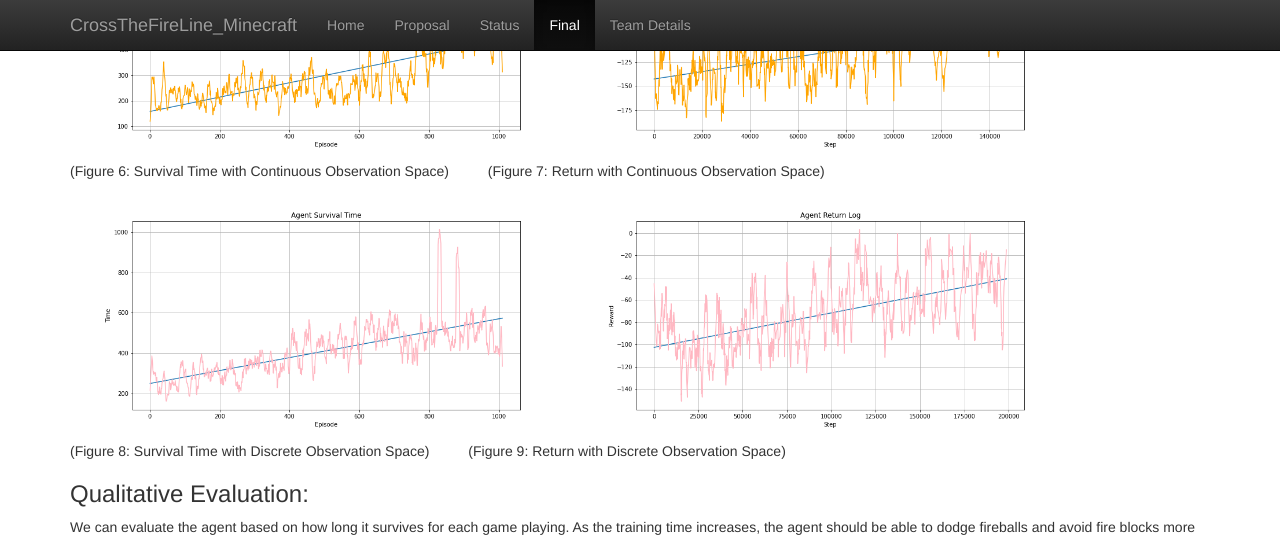
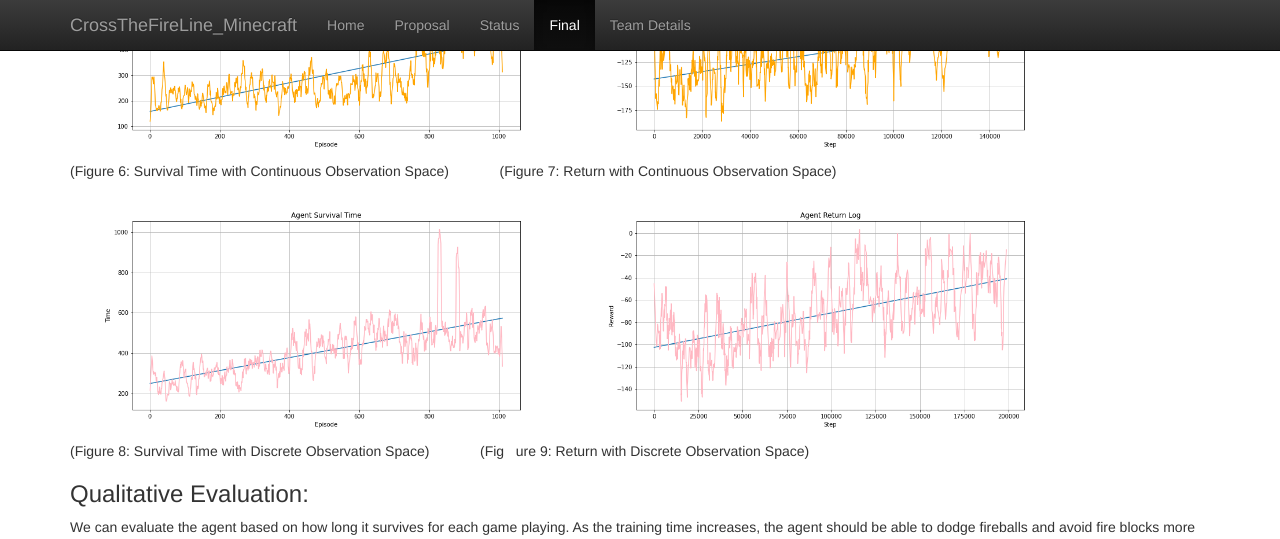
Before and after one commit to Chilly712/CrossTheFireLine_Minecraft, a Jekyll site: the page built from docs/final.md, in a window 1280 px wide and 900 px high, scrolled down 5100 px. Shown: the top 539 px of the window. Built offline with Jekyll 4.4.1, drawn with Linux system fonts in a browser that asks for light colours; some of the changed text lies outside the part shown.

Commit message:
Update final.md

```diff
--- a/docs/final.md
+++ b/docs/final.md
@@ -129,13 +129,13 @@
 
 <img src="images/survivalLinear.png" width="500">  <img src="images/returnsLinear.png" width="500">
 <br>
-(Figure 6: Survival Time with Continuous Observation Space)  &nbsp;&nbsp;&nbsp;&nbsp;&nbsp;&nbsp;&nbsp;&nbsp;  (Figure 7: Return with Continuous Observation Space)
+(Figure 6: Survival Time with Continuous Observation Space)  &nbsp;&nbsp;&nbsp;&nbsp;&nbsp;&nbsp;&nbsp;&nbsp;&nbsp;&nbsp;&nbsp;  (Figure 7: Return with Continuous Observation Space)
 <br>
 
 
 <img src="images/Dis_survivalLinear.png" width="500">  <img src="images/Dis_returnsLinear.png" width="500">
 <br>
-(Figure 8: Survival Time with Discrete Observation Space)  &nbsp;&nbsp;&nbsp;&nbsp;&nbsp;&nbsp;&nbsp;&nbsp;  (Figure 9: Return with Discrete Observation Space)
+(Figure 8: Survival Time with Discrete Observation Space)  &nbsp;&nbsp;&nbsp;&nbsp;&nbsp;&nbsp;&nbsp;&nbsp;&nbsp;&nbsp;&nbsp;  (Fig&nbsp;&nbsp;&nbsp;ure 9: Return with Discrete Observation Space)
 <br>
 
 
```
Also changed, not shown: other parts of docs/final.md (+1 -1 lines).
